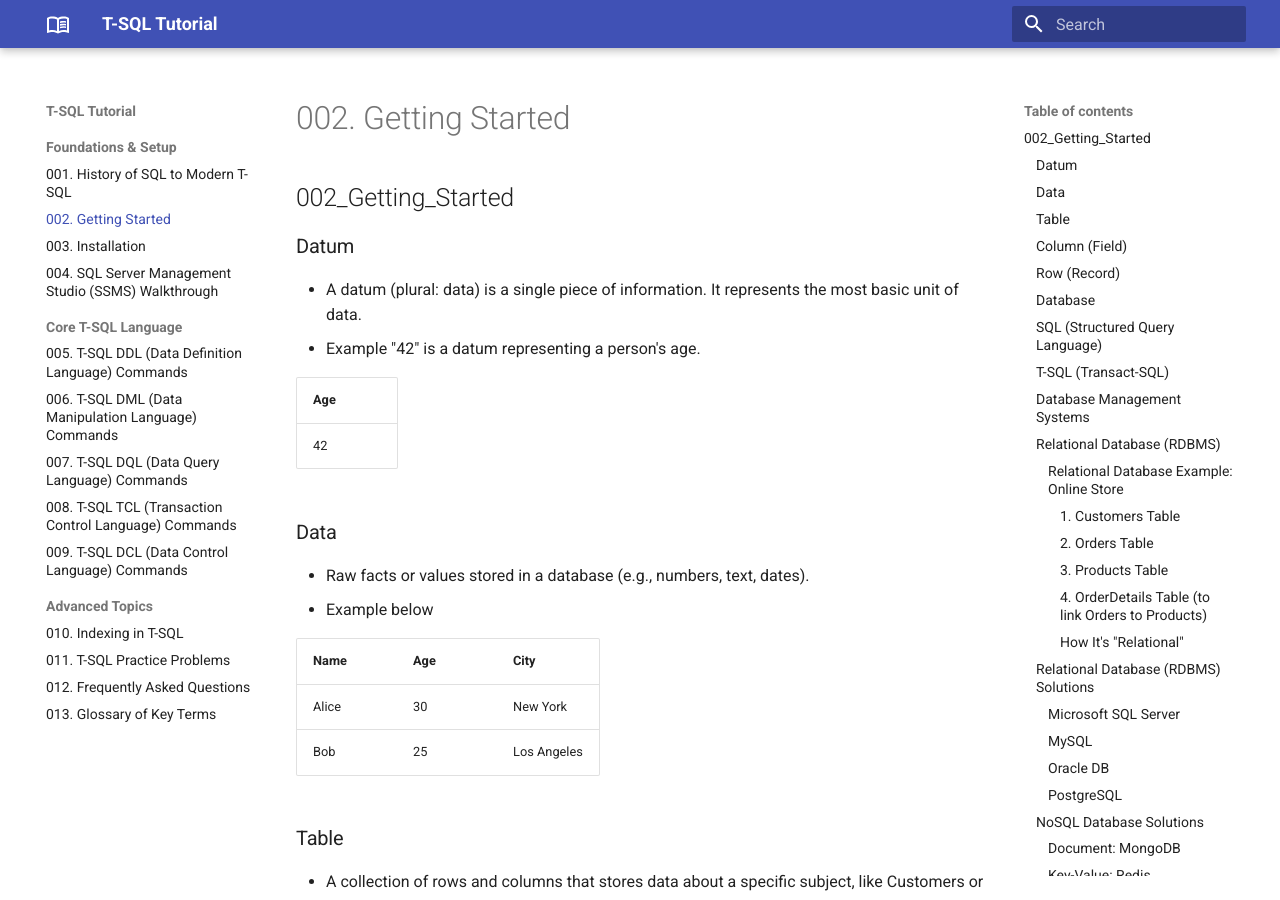
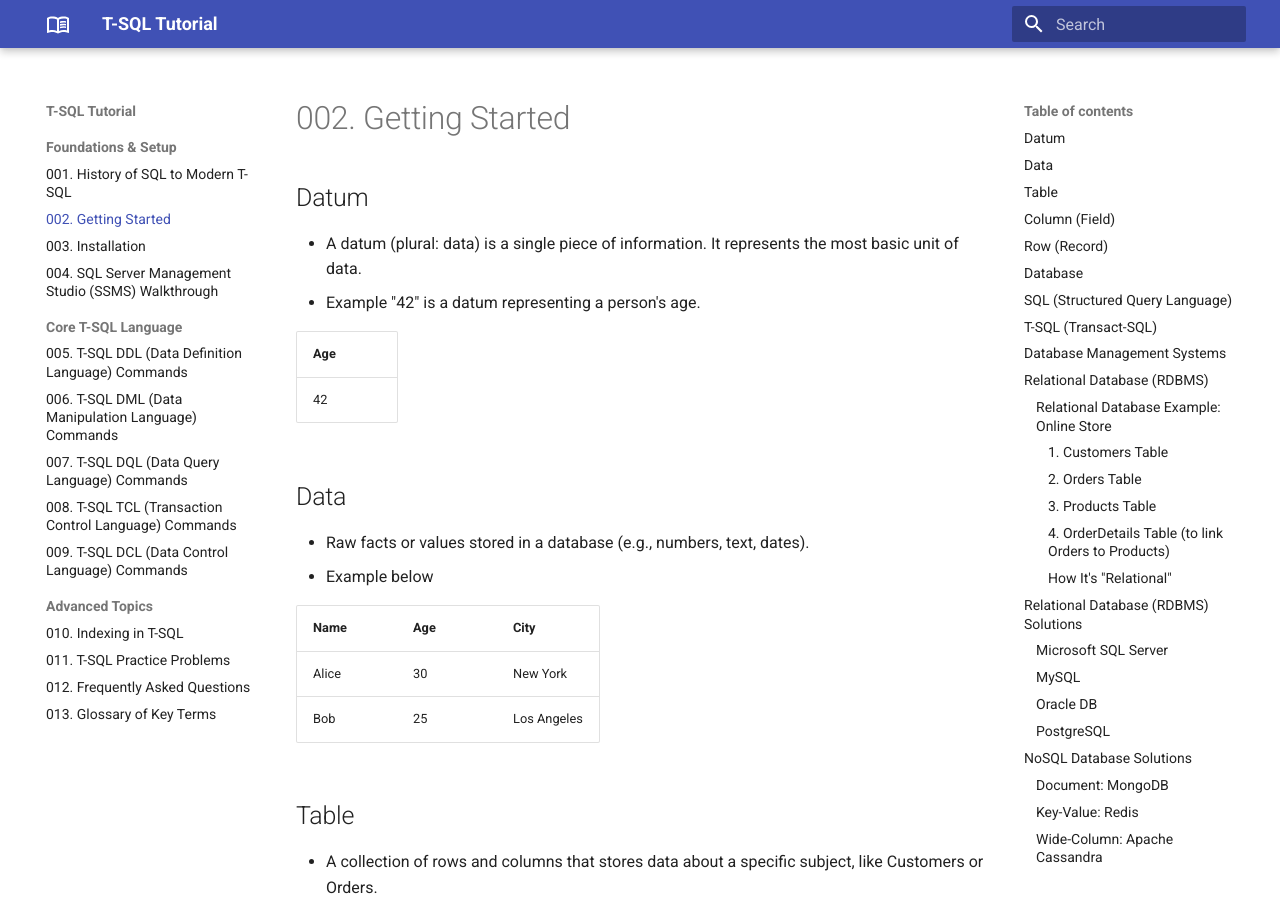
Before and after one commit to andikatjacobdennis/T-SQL, an MkDocs documentation site: the page built from docs/002_Getting_Started.md, in a window 1280 px wide and 900 px high. Built offline with MkDocs 1.6.1 and Material for MkDocs 9.7.7, drawn with Linux system fonts in a browser that asks for light colours.

Commit message:
Refactor section headings for consistency and clarity in Getting Started documentation

```diff
--- a/docs/002_Getting_Started.md
+++ b/docs/002_Getting_Started.md
@@ -1,6 +1,6 @@
-## 002_Getting_Started
+# 002. Getting Started
 
-### Datum
+## Datum
 
 - A datum (plural: data) is a single piece of information. It represents the most basic unit of data.
 - Example "42" is a datum representing a person's age.
@@ -9,7 +9,7 @@
   | --- |
   | 42  |
 
-### Data
+## Data
 
 - Raw facts or values stored in a database (e.g., numbers, text, dates).
 - Example below
@@ -19,43 +19,43 @@
   | Alice | 30  | New York    |
   | Bob   | 25  | Los Angeles |
 
-### Table
+## Table
 
 - A collection of rows and columns that stores data about a specific subject, like Customers or Orders.
 
-### Column (Field)
+## Column (Field)
 
 - A named attribute or data category within a table (e.g., Name, Age).
 
-### Row (Record)
+## Row (Record)
 
 - A single entry or instance in a table, representing a single item or entity.
 
-### Database
+## Database
 
 A database is an organized collection of data that is stored and accessed electronically. Below are the types of database
 
-### SQL (Structured Query Language)
+## SQL (Structured Query Language)
 
 - The standard language for managing and manipulating relational databases using commands like `SELECT`, `INSERT`, `UPDATE`, and `DELETE`.
 
-### T-SQL (Transact-SQL)
+## T-SQL (Transact-SQL)
 
 - Microsoft's extension to SQL that adds procedural logic (e.g., `IF`, `WHILE`, error handling) and system-level functions.
 
-### Database Management Systems
+## Database Management Systems
 
 ![Database Management Systems](./images/DatabaseManagementSystems.jpg "Database Management Systems")
 
-### Relational Database (RDBMS)
+## Relational Database (RDBMS)
 
 - A database that organizes data into tables which are related to each other via keys.
 
-#### Relational Database Example: Online Store
+### Relational Database Example: Online Store
 
 Imagine a database for an online store with four related tables:
 
-##### 1. Customers Table
+#### 1. Customers Table
 
 | CustomerID | Name  | Email                                     |
 | ---------- | ----- | ----------------------------------------- |
@@ -64,7 +64,7 @@ Imagine a database for an online store with four related tables:
 
 - Primary Key: `CustomerID`
 
-##### 2. Orders Table
+#### 2. Orders Table
 
 | OrderID | CustomerID | OrderDate  |
 | ------- | ---------- | ---------- |
@@ -75,7 +75,7 @@ Imagine a database for an online store with four related tables:
 - Primary Key: `OrderID`
 - Foreign Key: `CustomerID` → links to Customers.CustomerID
 
-##### 3. Products Table
+#### 3. Products Table
 
 | ProductID | ProductName | Price   |
 | --------- | ----------- | ------- |
@@ -84,7 +84,7 @@ Imagine a database for an online store with four related tables:
 
 - Primary Key: `ProductID`
 
-##### 4. OrderDetails Table (to link Orders to Products)
+#### 4. OrderDetails Table (to link Orders to Products)
 
 | OrderID | ProductID | Quantity |
 | ------- | --------- | -------- |
@@ -98,7 +98,7 @@ Imagine a database for an online store with four related tables:
   - `OrderID` → Orders
   - `ProductID` → Products
 
-##### How It's "Relational"
+#### How It's "Relational"
 
 - `Orders` is related to `Customers` via `CustomerID`
 - `OrderDetails` is related to `Orders` and `Products`
@@ -108,94 +108,94 @@ Imagine a database for an online store with four related tables:
 
 ![Entity Relationship Diagram for the online store](./images/erd.png "Entity Relationship Diagram (ERD) for the online store")
 
-### Relational Database (RDBMS) Solutions
+## Relational Database (RDBMS) Solutions
 
-#### Microsoft SQL Server
+### Microsoft SQL Server
 
 A robust RDBMS by Microsoft, offering enterprise-grade features, scalability, and integration with Windows ecosystems. Widely used in business applications and data analytics.
 
 - [Official Site](https://www.microsoft.com/en-us/sql-server)
 - [Download SSMS](https://learn.microsoft.com/en-us/sql/ssms/download-sql-server-management-studio-ssms)
 
-#### MySQL
+### MySQL
 
 An open-source RDBMS known for its speed, reliability, and ease of use. Powers many web applications, including WordPress, and is a popular choice for startups.
 
 - [Official Site](https://www.mysql.com/)
 - [Documentation](https://dev.mysql.com/doc/)
 
-#### Oracle DB
+### Oracle DB
 
 A high-performance, scalable RDBMS designed for large enterprises. Offers advanced features like partitioning, Real Application Clusters (RAC), and strong security controls.
 
 - [Official Site](https://www.oracle.com/database/)
 - [Documentation](https://docs.oracle.com/en/database/)
 
-#### PostgreSQL
+### PostgreSQL
 
 An advanced open-source RDBMS with support for JSON, geospatial data, and custom extensions. Known for its standards compliance and extensibility.
 
 - [Official Site](https://www.postgresql.org/)
 - [Documentation](https://www.postgresql.org/docs/)
 
-### NoSQL Database Solutions
+## NoSQL Database Solutions
 
 NoSQL databases provide flexible schemas, horizontal scalability, and optimized performance for unstructured or semi-structured data.
 
-#### Document: MongoDB
+### Document: MongoDB
 
 A document-oriented NoSQL database storing data in JSON-like formats. Ideal for agile development, real-time analytics, and handling dynamic schemas.
 
 - [Official Site](https://www.mongodb.com/)
 - [MongoDB Atlas](https://www.mongodb.com/atlas/database)
 
-#### Key-Value: Redis
+### Key-Value: Redis
 
 An in-memory key-value store with sub-millisecond latency. Used for caching, session management, and real-time applications like leaderboards.
 
 - [Official Site](https://redis.io/)
 - [Documentation](https://redis.io/docs/)
 
-#### Wide-Column: Apache Cassandra
+### Wide-Column: Apache Cassandra
 
 A distributed NoSQL database designed for high availability and linear scalability. Suited for time-series data, IoT, and applications requiring fault tolerance.
 
 - [Official Site](https://cassandra.apache.org/)
 - [Documentation](https://cassandra.apache.org/doc/latest/)
 
-#### Graph: Neo4j
+### Graph: Neo4j
 
 A graph database optimized for managing highly connected data. Used in fraud detection, recommendation engines, and social network analysis.
 
 - [Official Site](https://neo4j.com/)
 - [Documentation](https://neo4j.com/docs/)
 
-### Other Database Models
+## Other Database Models
 
-#### Hierarchical Database
+### Hierarchical Database
 
 Organizes data in a tree-like structure, best suited for systems with parent-child relationships (e.g., file systems, IBM IMS).
 
 - [Wikipedia](https://en.wikipedia.org/wiki/Hierarchical_database_model)
 - [IBM IMS](https://www.ibm.com/products/information-management-system)
 
-#### Network Database
+### Network Database
 
 Extends hierarchical models with many-to-many relationships, following the CODASYL standard. Rarely used today but foundational in early database systems.
 
 - [Wikipedia](https://en.wikipedia.org/wiki/Network_model)
 - [CODASYL Model](https://en.wikipedia.org/wiki/CODASYL)
 
-#### Object-Oriented Database
+### Object-Oriented Database
 
 Stores data as objects, supporting inheritance and polymorphism. Used in complex domains like CAD/CAM and scientific applications.
 
 - [Wikipedia](https://en.wikipedia.org/wiki/Object-oriented_database)
 - [ObjectDB](https://www.objectdb.com/)
 
-### Cloud & Distributed Databases
+## Cloud & Distributed Databases
 
-#### Cloud Database
+### Cloud Database
 
 Fully managed database services (e.g., Amazon RDS, Azure SQL) offering scalability, backups, and high availability without infrastructure overhead.
 
@@ -203,7 +203,7 @@ Fully managed database services (e.g., Amazon RDS, Azure SQL) offering scalabili
 - [Google Cloud SQL](https://cloud.google.com/sql)
 - [Azure SQL Database](https://azure.microsoft.com/en-us/products/azure-sql/)
 
-#### Distributed Database
+### Distributed Database
 
 Spreads data across multiple nodes for fault tolerance and scalability (e.g., Google Spanner, Cassandra). Ensures consistency and availability in global systems.
 
@@ -211,18 +211,18 @@ Spreads data across multiple nodes for fault tolerance and scalability (e.g., Go
 - [Google Cloud Spanner](https://cloud.google.com/spanner)
 - [Apache Cassandra](https://cassandra.apache.org/)
 
-#### Time-Series Database
+### Time-Series Database
 
 Optimized for timestamped data (e.g., IoT, monitoring). InfluxDB and TimescaleDB enable efficient storage and querying of time-based metrics.
 
 - [InfluxDB](https://www.influxdata.com/)
 - [TimescaleDB](https://www.timescale.com/)
 
-### Data Warehouse
+## Data Warehouse
 
 Centralized repositories for analytical reporting, integrating data from multiple sources.
 
-#### Solutions
+### Solutions
 
 - Azure Synapse Analytics: Unified analytics with big data and SQL integration.
   - [Azure Synapse Analytics](https://azure.microsoft.com/en-us/products/synapse-analytics/)
```
